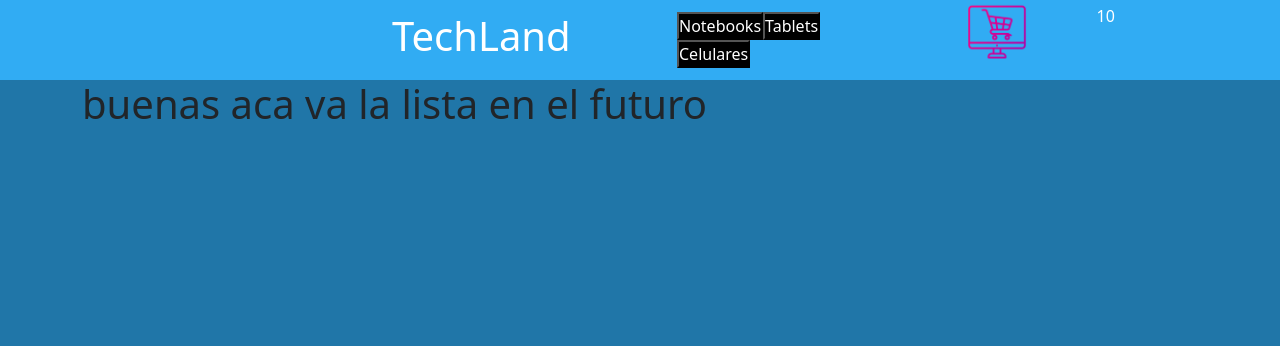
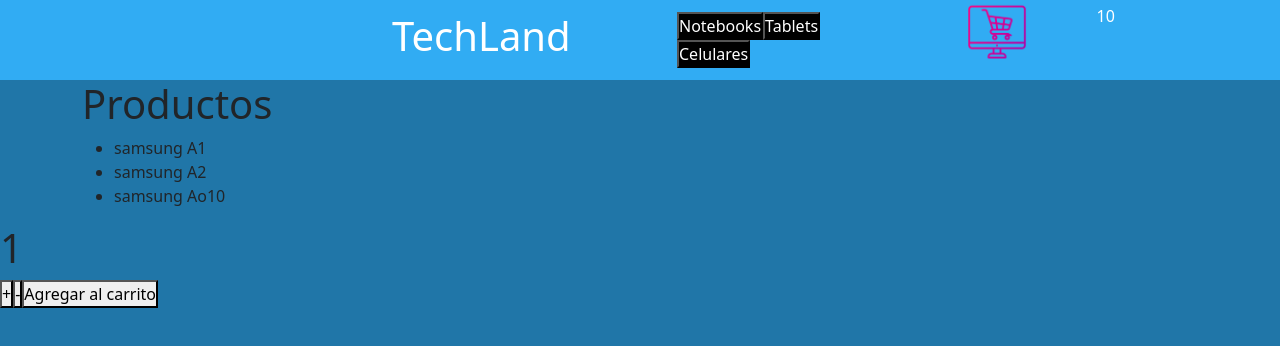
Before and after one commit to LucasDAG01/acostaecommerce, a React (Create React App) app: page / in a window 1280 px wide. Shown: the top 346 px of the page. Built offline with nearby package versions, Linux system fonts and the light colour scheme.

Commit message:
contador

```diff
--- a/public/index.html
+++ b/public/index.html
@@ -24,7 +24,7 @@
       work correctly both with client-side routing and a non-root public URL.
       Learn how to configure a non-root public URL by running `npm run build`.
     -->
-    <title>React App</title>
+    <title>TechLand</title>
   </head>
   <body>
     <noscript>You need to enable JavaScript to run this app.</noscript>
--- a/src/App.js
+++ b/src/App.js
@@ -3,12 +3,17 @@ import "./App.css";
 import Navbar from "./components/Navbar/Navbar";
 import ItemListContainer from "./components/ItemListContainer/ItemListContainer";
 import "bootstrap/dist/css/bootstrap.min.css";
+import Counter from "./components/ItemCount/ItemCount";
 function App() {
+  const handleOnAdd = (quantity) => {
+    console.log(`cantidad:  ${quantity}`);
+  };
+
   return (
     <div className="App">
       <Navbar />
-
-      <ItemListContainer greeting="buenas aca va la lista en el futuro" />
+      <ItemListContainer greeting="Productos" />
+      <Counter stock={15} onAdd={handleOnAdd} />
     </div>
   );
 }
--- /dev/null
+++ b/src/asyncMock.js
@@ -0,0 +1,36 @@
+const products = [
+  {
+    id: "1",
+    name: "samsung A1",
+    price: 20500,
+    category: "celular",
+    img: " ",
+    stock: 10,
+    description: "descripcion : samsung A1",
+  },
+  {
+    id: "2",
+    name: "samsung A2",
+    price: 15000,
+    category: "celular",
+    img: "",
+    stock: 20,
+    description: "descripcion : samsung A2",
+  },
+  {
+    id: "3",
+    name: "samsung Ao10",
+    price: 17000,
+    category: "notebook",
+    img: "",
+    stock: 15,
+    description: "descripcion : samsung Ao10",
+  },
+];
+export const getProducts = () => {
+  return new Promise((resolve) => {
+    setTimeout(() => {
+      resolve(products);
+    }, 3000);
+  });
+};
--- /dev/null
+++ b/src/components/ItemCount/ItemCount.js
@@ -0,0 +1,26 @@
+import { useState } from "react";
+
+const Counter = ({ stock, onAdd }) => {
+  const [count, setCount] = useState(1);
+
+  const increment = () => {
+    if (count < stock) {
+      setCount(count + 1);
+    }
+  };
+  const reduce = () => {
+    if (count > 1) {
+      setCount(count - 1);
+    }
+  };
+  return (
+    <div>
+      <h1>{count}</h1>
+      <button onClick={increment}>+</button>
+      <button onClick={reduce}>-</button>
+      <button onClick={() => onAdd(count)}>Agregar al carrito</button>
+    </div>
+  );
+};
+
+export default Counter;
--- a/src/components/ItemListContainer/ItemListContainer.js
+++ b/src/components/ItemListContainer/ItemListContainer.js
@@ -1,11 +1,25 @@
 import "./ItemListContainer.css";
+import { useState, useEffect } from "react";
+import { getProducts } from "../../asyncMock";
 
 const ItemListContainer = ({ greeting }) => {
+  const [products, setProducts] = useState([]);
+  useEffect(() => {
+    getProducts().then((products) => {
+      setProducts(products);
+    });
+  }, []);
+
   return (
     <div className="container">
       <div className="row">
         <div className="col">
           <h1>{greeting}</h1>
+          <ul>
+            {products.map((prod) => (
+              <li key={prod.id}>{prod.name}</li>
+            ))}
+          </ul>
         </div>
       </div>
     </div>
```
